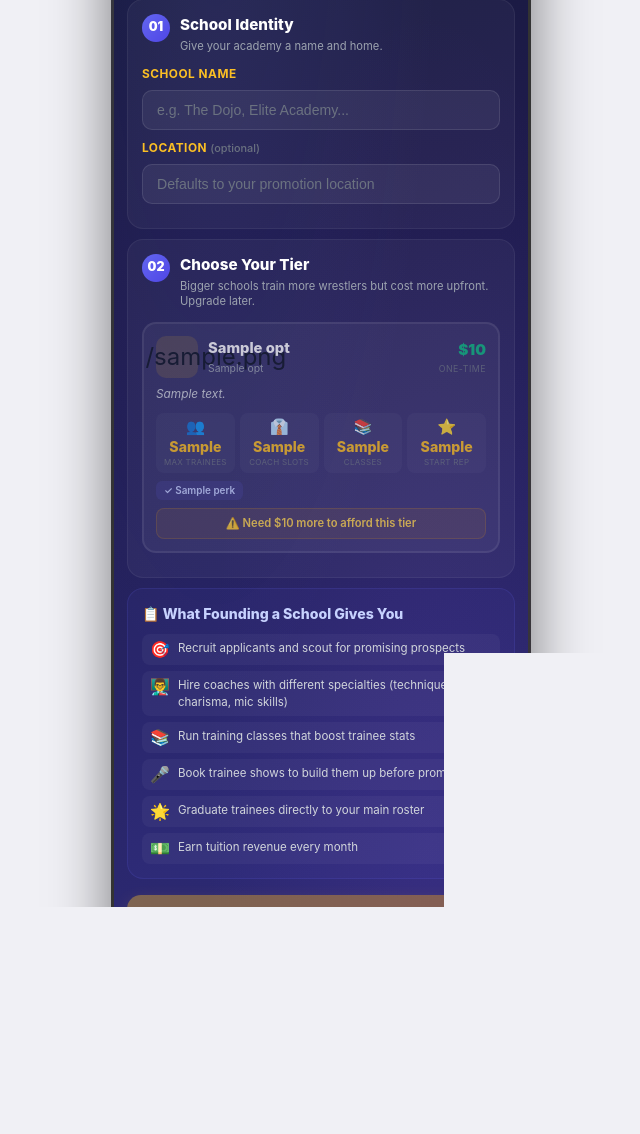
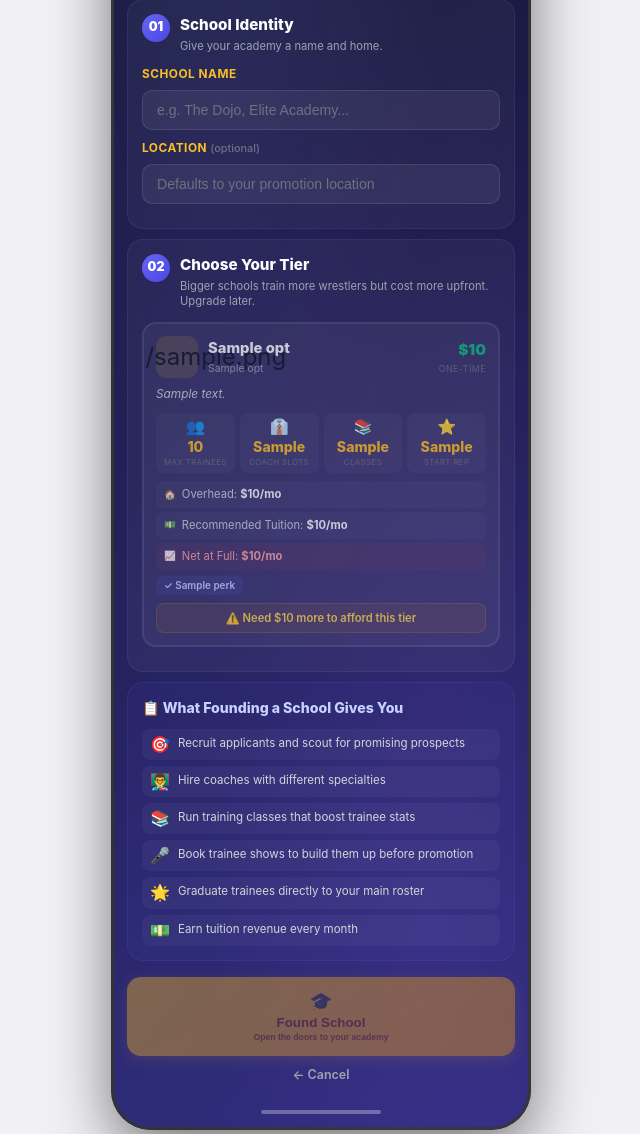
Before and after one commit to DLowPow/The-Booking-Room, a Flask app: template WrestlingGM/templates/found_school.html in a window 1280 px wide. Shown: the part 364-1498 px from the top of the page, without its empty margins (319-959 px from the left). Before the commit the page ends 1271 px from the top, so only its background shows below. Run offline with Flask 3, Linux system fonts and the light colour scheme; the template is opened without the code that fills it: most values are stand-ins (such as "Sample title", 1, 10 or a date in 2020).

Commit message:
Update found_school.html

```diff
--- a/WrestlingGM/templates/found_school.html
+++ b/WrestlingGM/templates/found_school.html
@@ -60,8 +60,13 @@
 
 {% if purchase_options %}
 {% for opt in purchase_options %}
-{% set can_afford = opt.cost <= promotion.budget %}
-{% set is_locked = opt.locked is defined and opt.locked %}
+{% set tier_cost = opt.purchase_cost | default(opt.cost | default(0)) %}
+{% set capacity = opt.trainee_capacity | default(opt.max_trainees | default(0)) %}
+{% set concurrent = opt.max_concurrent_classes | default(opt.concurrent_classes | default(1)) %}
+{% set start_rep = opt.starting_reputation | default(0) %}
+{% set tier_icon = opt.icon | default('🏫') %}
+{% set can_afford = tier_cost <= promotion.budget %}
+{% set is_locked = opt.locked | default(false) %}
 
 <label class="tier-option {% if is_locked %}locked{% elif not can_afford %}unaffordable{% endif %}">
 <input type="radio" name="tier" value="{{ opt.tier_key }}" {% if loop.first and not is_locked and can_afford %}checked{% endif %} class="tier-radio" {% if is_locked %}disabled{% endif %}>
@@ -74,16 +79,16 @@
 
 <div class="tier-header">
 <div class="tier-icon-wrap">
-<span class="tier-icon">{{ opt.icon if opt.icon is defined else '🏫' }}</span>
+<span class="tier-icon">{{ tier_icon }}</span>
 </div>
 <div class="tier-name-wrap">
 <span class="tier-name">{{ opt.name }}</span>
-{% if opt.subtitle is defined %}
+{% if opt.subtitle is defined and opt.subtitle %}
 <span class="tier-subtitle">{{ opt.subtitle }}</span>
 {% endif %}
 </div>
 <div class="tier-cost-wrap">
-<span class="tier-cost">${{ opt.cost | int }}</span>
+<span class="tier-cost">${{ tier_cost | int }}</span>
 <span class="tier-cost-label">one-time</span>
 </div>
 </div>
@@ -95,25 +100,46 @@
 <div class="tier-stats-grid">
 <div class="tier-stat">
 <span class="ts-icon">👥</span>
-<span class="ts-value">{{ opt.max_trainees }}</span>
+<span class="ts-value">{{ capacity }}</span>
 <span class="ts-label">Max Trainees</span>
 </div>
 <div class="tier-stat">
 <span class="ts-icon">👔</span>
-<span class="ts-value">{{ opt.coach_slots }}</span>
+<span class="ts-value">{{ opt.coach_slots | default(0) }}</span>
 <span class="ts-label">Coach Slots</span>
 </div>
 <div class="tier-stat">
 <span class="ts-icon">📚</span>
-<span class="ts-value">{{ opt.concurrent_classes if opt.concurrent_classes is defined else 1 }}</span>
+<span class="ts-value">{{ concurrent }}</span>
 <span class="ts-label">Classes</span>
 </div>
 <div class="tier-stat">
 <span class="ts-icon">⭐</span>
-<span class="ts-value">{{ opt.starting_reputation if opt.starting_reputation is defined else 10 }}</span>
+<span class="ts-value">{{ start_rep }}</span>
 <span class="ts-label">Start Rep</span>
 </div>
 </div>
+
+{% if opt.monthly_overhead is defined %}
+<div class="tier-extra-info">
+<span class="tei-icon">🏠</span>
+<span class="tei-text">Overhead: <strong>${{ opt.monthly_overhead | int }}/mo</strong></span>
+</div>
+{% endif %}
+
+{% if opt.recommended_tuition is defined %}
+<div class="tier-extra-info">
+<span class="tei-icon">💵</span>
+<span class="tei-text">Recommended Tuition: <strong>${{ opt.recommended_tuition | int }}/mo</strong></span>
+</div>
+{% endif %}
+
+{% if opt.monthly_profit_at_recommended is defined %}
+<div class="tier-extra-info {% if opt.monthly_profit_at_recommended >= 0 %}positive{% else %}negative{% endif %}">
+<span class="tei-icon">📈</span>
+<span class="tei-text">Net at Full: <strong>${{ opt.monthly_profit_at_recommended | int }}/mo</strong></span>
+</div>
+{% endif %}
 
 {% if opt.perks is defined and opt.perks %}
 <div class="tier-perks">
@@ -125,24 +151,24 @@
 
 {% if is_locked %}
 <div class="tier-locked-msg">
-🔒 Requires Level {{ opt.level_required if opt.level_required is defined else '?' }} — keep growing your promotion
+🔒 Requires Level {{ opt.level_required | default('?') }} — keep growing your promotion
 </div>
 {% elif not can_afford %}
 <div class="tier-cant-afford">
-⚠️ Need ${{ (opt.cost - promotion.budget) | int }} more to afford this tier
+⚠️ Need ${{ (tier_cost - promotion.budget) | int }} more to afford this tier
 </div>
 {% endif %}
 
 </div>
 </label>
 {% endfor %}
-
 {% else %}
 <div class="found-empty">
 <div class="found-empty-icon">🚧</div>
 <p class="found-empty-text">No tier options available. Contact support.</p>
 </div>
 {% endif %}
+
 </div>
 
 <!-- What You Get -->
@@ -155,7 +181,7 @@
 </div>
 <div class="info-item">
 <span class="info-icon">👨‍🏫</span>
-<span class="info-text">Hire coaches with different specialties (technique, charisma, mic skills)</span>
+<span class="info-text">Hire coaches with different specialties</span>
 </div>
 <div class="info-item">
 <span class="info-icon">📚</span>
@@ -267,8 +293,18 @@
 .ts-value{color:#fbbf24;font-weight:800;font-size:0.88em;margin:2px 0 1px 0}
 .ts-label{color:#6b7280;font-size:0.5em;text-transform:uppercase;letter-spacing:0.3px;line-height:1.2}
 
+/* Extra Info Rows */
+.tier-extra-info{display:flex;align-items:center;gap:6px;padding:5px 8px;background:rgba(255,255,255,0.03);border-radius:6px;margin-bottom:4px;font-size:0.7em;color:#d1d5db}
+.tier-extra-info.positive{background:rgba(16,185,129,0.08);color:#86efac}
+.tier-extra-info.negative{background:rgba(239,68,68,0.08);color:#fca5a5}
+.tier-extra-info strong{color:#fff;font-weight:700}
+.tier-extra-info.positive strong{color:#10b981}
+.tier-extra-info.negative strong{color:#fca5a5}
+.tei-icon{font-size:0.85em}
+.tei-text{flex:1}
+
 /* Perks */
-.tier-perks{display:flex;flex-wrap:wrap;gap:4px;margin-bottom:6px}
+.tier-perks{display:flex;flex-wrap:wrap;gap:4px;margin-top:6px;margin-bottom:6px}
 .tier-perk{background:rgba(99,102,241,0.15);color:#c7d2fe;padding:2px 8px;border-radius:6px;font-size:0.62em;font-weight:600}
 
 .tier-locked-msg{margin-top:8px;padding:6px 10px;background:rgba(239,68,68,0.1);border:1px solid rgba(239,68,68,0.2);border-radius:8px;color:#fca5a5;font-size:0.7em;font-weight:600;text-align:center}
@@ -312,15 +348,7 @@
 </style>
 
 <script>
-// Visual feedback for radio selection
-document.querySelectorAll('.tier-radio').forEach(radio => {
-    radio.addEventListener('change', function() {
-        // Just triggers the :checked CSS state — no JS needed
-    });
-});
-
-// Form validation
-const form = document.getElementById('found-form');
+// Form validation - enable submit only when name + tier selected
 const nameInput = document.getElementById('school_name');
 const submitBtn = document.getElementById('submit-btn');
 
```
